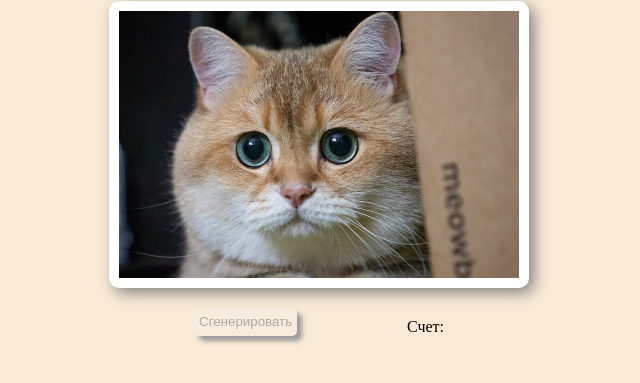
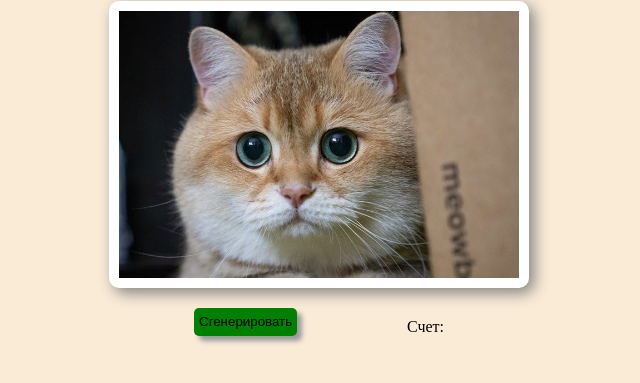
Before and after one commit to SultanHasanov/random-cats, a website: page index.html in a window 1280 px wide. Shown: the part 87-470 px from the top of the page, without its empty margins (321-961 px from the left). Drawn offline with Linux system fonts and the light colour scheme.

Commit message:
Update index.html

```diff
--- a/index.html
+++ b/index.html
@@ -58,7 +58,7 @@
         <img src="./img/cats.jpg" alt="cats" />
       </div>
       <div class="footer">
-        <button disabled class="btn">Сгенерировать</button>
+        <button class="btn">Сгенерировать</button>
         <div class="count">
           Счет:
           <span id="total"></span>
```
